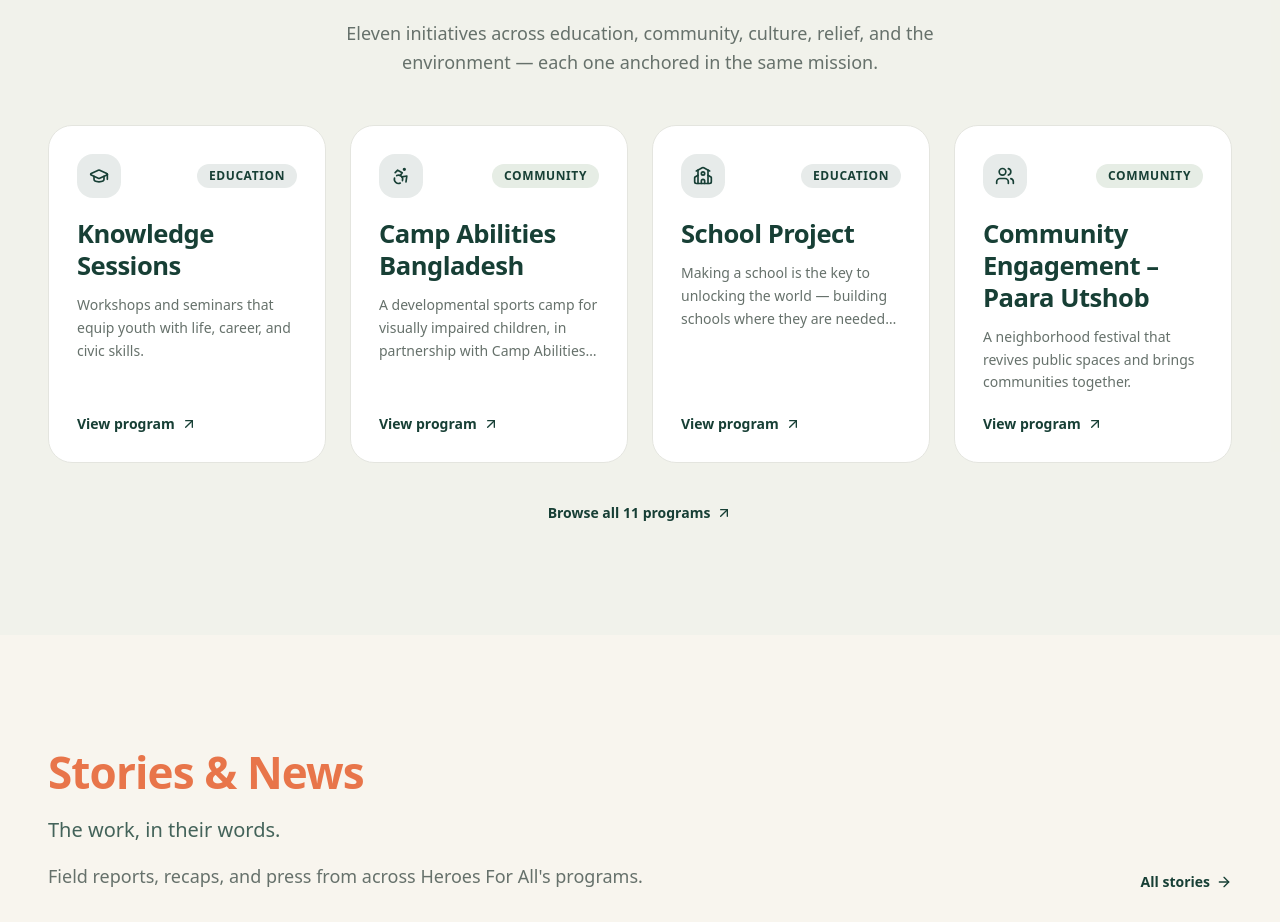
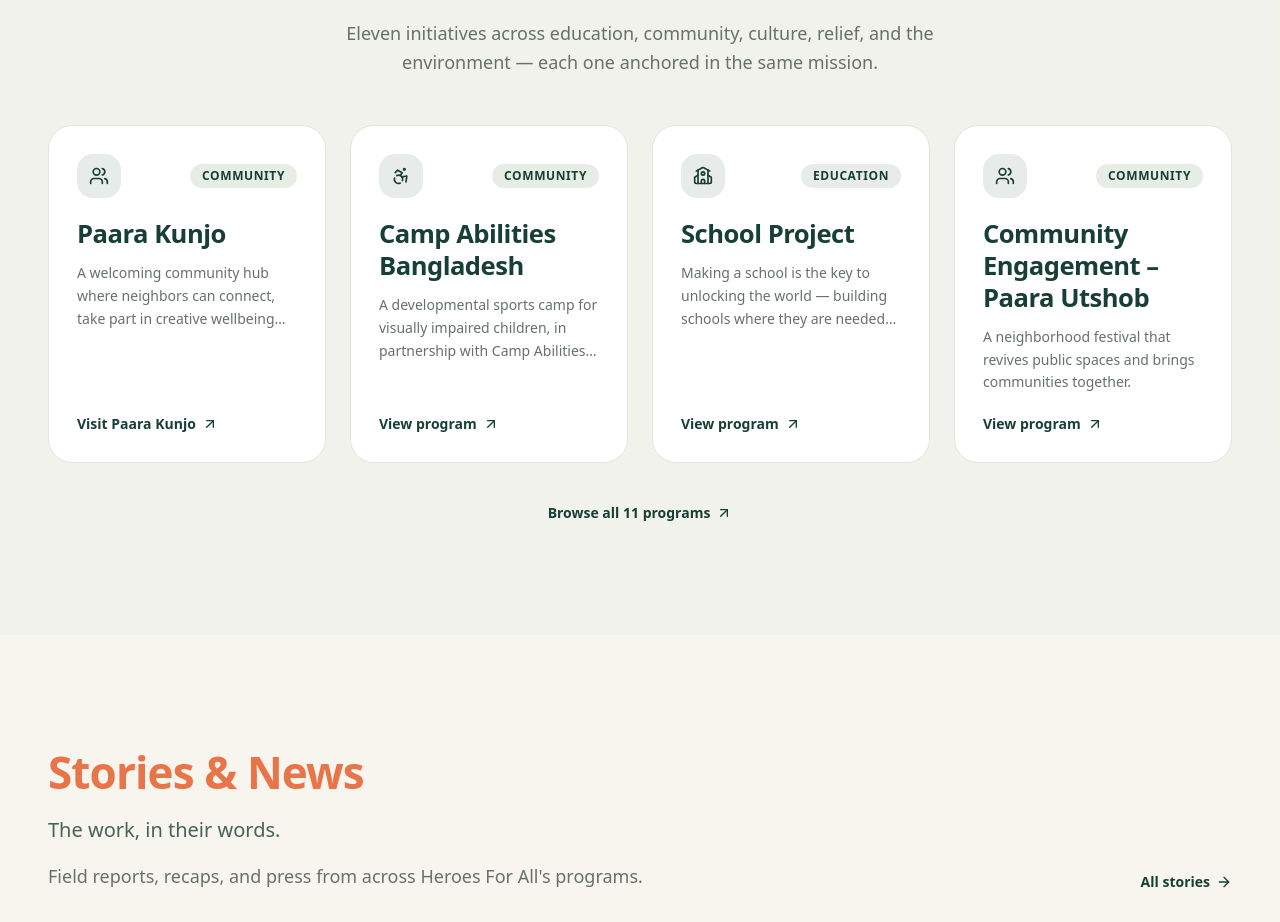
Before and after one commit to SabbirHossainEvan/heroes_for_all, a Next.js app in the folder heroes-for-all/: page / in a window 1280 px wide. Shown: the part 2343-3265 px from the top of the page. Built offline with nearby package versions, Linux system fonts and the light colour scheme.

Commit message:
add a new program

```diff
--- a/heroes-for-all/src/components/home/programs-section.tsx
+++ b/heroes-for-all/src/components/home/programs-section.tsx
@@ -1,5 +1,5 @@
 import Link from "next/link";
-import { ArrowUpRight } from "lucide-react";
+import { ArrowUpRight, Users } from "lucide-react";
 import { Container } from "@/components/ui-brand/container";
 import { SectionHeading } from "@/components/ui-brand/section-heading";
 import { BrandBadge } from "@/components/ui-brand/badge";
@@ -15,7 +15,32 @@ const categoryVariants = {
 } as const;
 
 export function ProgramsSection() {
-  const featured = programs.filter((p) => p.featured).slice(0, 4);
+  const featured = [
+    {
+      slug: "paara-kunjo",
+      title: "Paara Kunjo",
+      category: "Community" as const,
+      excerpt:
+        "A welcoming community hub where neighbors can connect, take part in creative wellbeing activities, and support one another.",
+      icon: Users,
+      href: "https://www.facebook.com/paarakunjo",
+      external: true,
+      action: "Visit Paara Kunjo",
+    },
+    ...programs
+      .filter((program) => program.featured && program.slug !== "knowledge-sessions")
+      .slice(0, 3)
+      .map((program) => ({
+        slug: program.slug,
+        title: program.title,
+        category: program.category,
+        excerpt: program.excerpt,
+        icon: program.icon,
+        href: `/programs/${program.slug}`,
+        external: false,
+        action: "View program",
+      })),
+  ];
 
   return (
     <section className="section-spacing bg-secondary/40">
@@ -36,12 +61,8 @@ export function ProgramsSection() {
         >
           {featured.map((p) => {
             const Icon = p.icon;
-            return (
-              <StaggerItem key={p.slug} as="div">
-                <Link
-                  href={`/programs/${p.slug}`}
-                  className="card-hover group relative flex flex-col gap-5 rounded-3xl border border-border bg-card p-6 md:p-7 h-full"
-                >
+            const content = (
+              <>
                 <div className="flex items-center justify-between">
                   <span className="inline-flex h-11 w-11 items-center justify-center rounded-2xl bg-primary/10 text-primary transition-all duration-300 group-hover:scale-110 group-hover:bg-primary group-hover:text-primary-foreground">
                     <Icon className="h-5 w-5" aria-hidden />
@@ -57,10 +78,24 @@ export function ProgramsSection() {
                   </p>
                 </div>
                 <span className="inline-flex items-center gap-1.5 text-sm font-semibold text-primary group-hover:text-accent transition-colors">
-                    View program
+                  {p.action}
                   <ArrowUpRight className="h-4 w-4 transition-transform group-hover:translate-x-0.5 group-hover:-translate-y-0.5" aria-hidden />
                 </span>
+              </>
+            );
+            const className = "card-hover group relative flex flex-col gap-5 rounded-3xl border border-border bg-card p-6 md:p-7 h-full";
+
+            return (
+              <StaggerItem key={p.slug} as="div">
+                {p.external ? (
+                  <a href={p.href} target="_blank" rel="noopener noreferrer" className={className}>
+                    {content}
+                  </a>
+                ) : (
+                  <Link href={p.href} className={className}>
+                    {content}
                   </Link>
+                )}
               </StaggerItem>
             );
           })}
```
Lines whose indentation alone changed are shown as unchanged.
